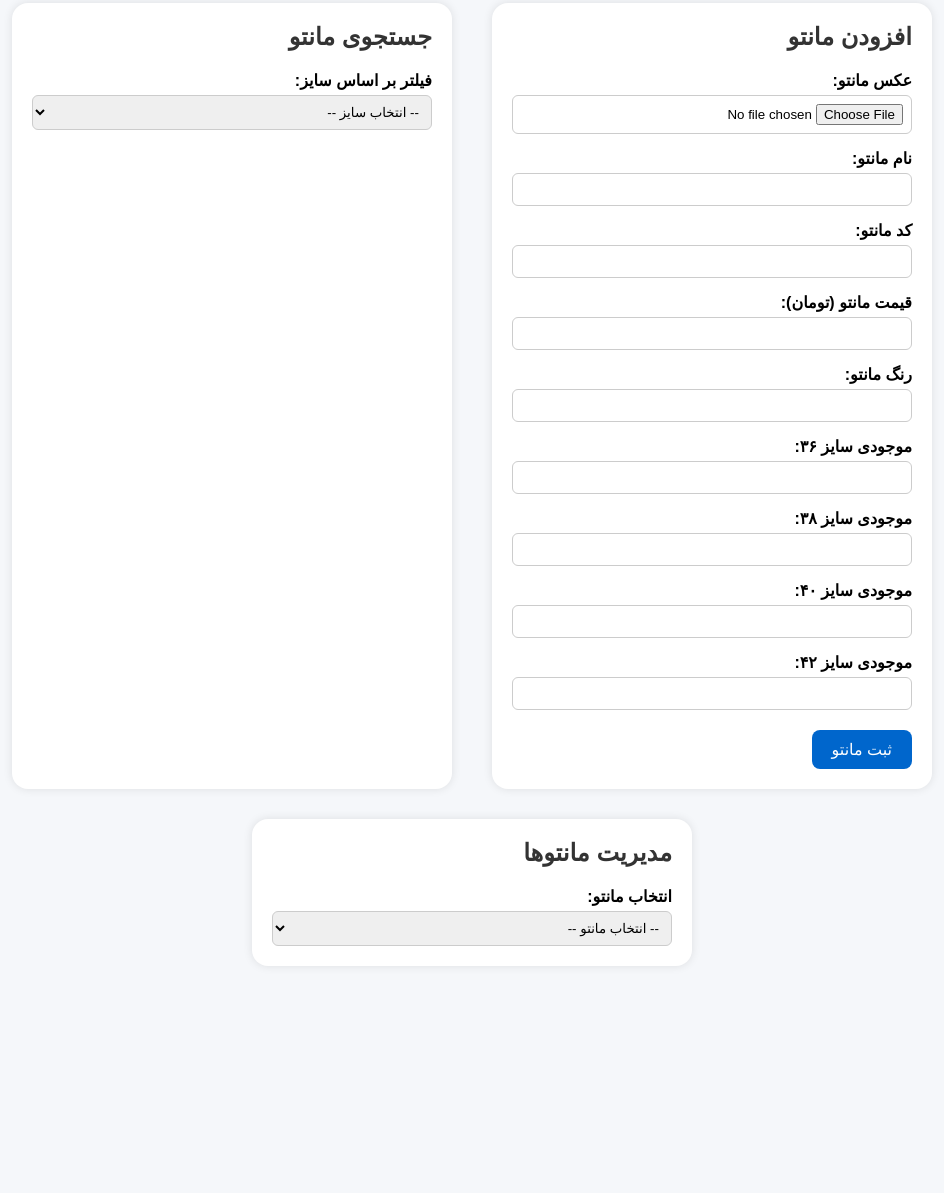
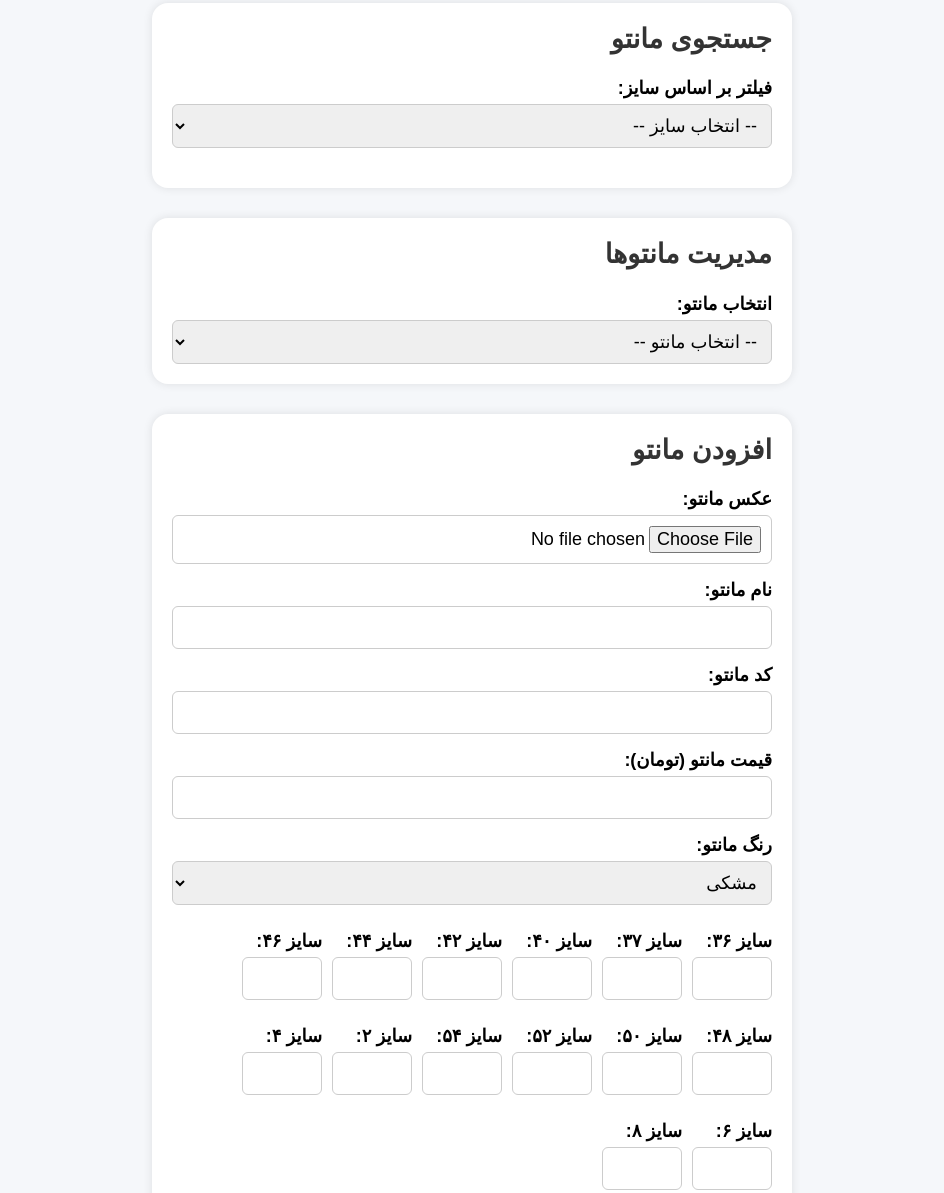
Before and after one commit to nargeskoo/design-manto, a plain HTML site: page index.html in a window 1280 px wide. Shown: the part 17-1210 px from the top of the page, without its empty margins (168-1112 px from the left). Before the commit the page ends 1003 px from the top, so only its background shows below. Drawn offline with Linux system fonts and the light colour scheme.

Commit message:
به‌روزرسانی طراحی صفحه مانتو با نمایش کامل عکس و دکمه ثبت تغییرات

```diff
--- a/index.html
+++ b/index.html
@@ -10,20 +10,15 @@
       background-color: #f5f7fa;
       margin: 0;
       padding: 20px;
-    }
-    .container {
-      display: flex;
-      gap: 40px;
-      flex-wrap: wrap;
-      justify-content: center;
+      font-size: 18px;
     }
     .section {
       background-color: white;
       padding: 20px;
       border-radius: 16px;
       box-shadow: 0 0 10px rgba(0,0,0,0.1);
-      width: 400px;
-      margin-bottom: 30px;
+      max-width: 600px;
+      margin: 0 auto 30px;
     }
     .section h2 {
       margin-top: 0;
@@ -36,11 +31,12 @@
     }
     input[type="text"], input[type="number"], input[type="file"], select {
       width: 100%;
-      padding: 8px;
+      padding: 10px;
       margin-top: 5px;
       border: 1px solid #ccc;
       border-radius: 6px;
       box-sizing: border-box;
+      font-size: 18px;
     }
     button {
       margin-top: 20px;
@@ -50,7 +46,7 @@
       border: none;
       border-radius: 8px;
       cursor: pointer;
-      font-size: 16px;
+      font-size: 18px;
     }
     button:hover {
       background-color: #004a99;
@@ -61,7 +57,7 @@
     .manto-item {
       border: 1px solid #ddd;
       padding: 10px;
-      margin-bottom: 10px;
+      margin-bottom: 20px;
       border-radius: 8px;
       cursor: pointer;
     }
@@ -70,7 +66,7 @@
     }
     .details {
       margin-top: 10px;
-      font-size: 14px;
+      font-size: 16px;
       color: #555;
     }
     #manageSection div {
@@ -81,15 +77,65 @@
       padding: 2px 10px;
     }
     img.preview {
-      max-width: 100%;
-      max-height: 150px;
+      width: 100%;
+      height: auto;
+      max-height: 400px;
+      object-fit: contain;
       margin-top: 10px;
       border-radius: 8px;
+    }
+    .size-grid {
+      display: flex;
+      flex-wrap: wrap;
+      gap: 10px;
+      margin-top: 10px;
+    }
+    .size-grid label {
+      width: 80px;
     }
   </style>
 </head>
 <body>
-  <div class="container">
+
+  <!-- جستجو -->
+  <div class="section">
+    <h2>جستجوی مانتو</h2>
+    <label for="sizeFilter">فیلتر بر اساس سایز:</label>
+    <select id="sizeFilter">
+      <option value="">-- انتخاب سایز --</option>
+      <option value="36">۳۶</option>
+      <option value="37">۳۷</option>
+      <option value="40">۴۰</option>
+      <option value="42">۴۲</option>
+      <option value="44">۴۴</option>
+      <option value="46">۴۶</option>
+      <option value="48">۴۸</option>
+      <option value="50">۵۰</option>
+      <option value="52">۵۲</option>
+      <option value="54">۵۴</option>
+      <option value="2">۲</option>
+      <option value="4">۴</option>
+      <option value="6">۶</option>
+      <option value="8">۸</option>
+    </select>
+    <div class="manto-list" id="mantoList"></div>
+  </div>
+
+  <!-- مدیریت مانتوها -->
+  <div class="section">
+    <h2>مدیریت مانتوها</h2>
+    <label for="manageSelect">انتخاب مانتو:</label>
+    <select id="manageSelect">
+      <option value="">-- انتخاب مانتو --</option>
+    </select>
+    <div id="manageSection" style="margin-top: 20px; display: none;">
+      <img id="managePhoto" class="preview" src="" alt="نمایش عکس">
+      <h3>موجودی سایزها:</h3>
+      <div id="sizeControls"></div>
+      <button id="saveChangesBtn" style="background-color: green; color: white; margin-top: 20px;">ثبت تغییرات</button>
+    </div>
+  </div>
+
   <!-- افزودن مانتو -->
   <div class="section">
     <h2>افزودن مانتو</h2>
@@ -107,54 +153,36 @@
       <input type="number" id="price">
 
       <label for="color">رنگ مانتو:</label>
-        <input type="text" id="color">
+      <select id="color">
+        <option>مشکی</option>
+        <option>سرمه‌ای</option>
+        <option>طوسی</option>
+        <option>ذغالی</option>
+        <option>سبز</option>
+        <option>کرم</option>
+        <option>آبی</option>
+        <option>سایر</option>
+      </select>
 
-        <label for="size36">موجودی سایز ۳۶:</label>
-        <input type="number" id="size36">
-
-        <label for="size38">موجودی سایز ۳۸:</label>
-        <input type="number" id="size38">
-
-        <label for="size40">موجودی سایز ۴۰:</label>
-        <input type="number" id="size40">
-
-        <label for="size42">موجودی سایز ۴۲:</label>
-        <input type="number" id="size42">
+      <div class="size-grid">
+        <label>سایز ۳۶:<input type="number" id="size36"></label>
+        <label>سایز ۳۷:<input type="number" id="size37"></label>
+        <label>سایز ۴۰:<input type="number" id="size40"></label>
+        <label>سایز ۴۲:<input type="number" id="size42"></label>
+        <label>سایز ۴۴:<input type="number" id="size44"></label>
+        <label>سایز ۴۶:<input type="number" id="size46"></label>
+        <label>سایز ۴۸:<input type="number" id="size48"></label>
+        <label>سایز ۵۰:<input type="number" id="size50"></label>
+        <label>سایز ۵۲:<input type="number" id="size52"></label>
+        <label>سایز ۵۴:<input type="number" id="size54"></label>
+        <label>سایز ۲:<input type="number" id="size2"></label>
+        <label>سایز ۴:<input type="number" id="size4"></label>
+        <label>سایز ۶:<input type="number" id="size6"></label>
+        <label>سایز ۸:<input type="number" id="size8"></label>
+      </div>
 
       <button type="submit">ثبت مانتو</button>
     </form>
-    </div>
-
-    <!-- جستجو -->
-    <div class="section">
-      <h2>جستجوی مانتو</h2>
-      <label for="sizeFilter">فیلتر بر اساس سایز:</label>
-      <select id="sizeFilter">
-        <option value="">-- انتخاب سایز --</option>
-        <option value="36">۳۶</option>
-        <option value="38">۳۸</option>
-        <option value="40">۴۰</option>
-        <option value="42">۴۲</option>
-      </select>
-
-      <div class="manto-list" id="mantoList"></div>
-    </div>
-  </div>
-
-  <!-- مدیریت مانتوها -->
-  <div class="section" style="max-width: 500px; margin: 0 auto;">
-    <h2>مدیریت مانتوها</h2>
-    <label for="manageSelect">انتخاب مانتو:</label>
-    <select id="manageSelect">
-      <option value="">-- انتخاب مانتو --</option>
-    </select>
-
-    <div id="manageSection" style="margin-top: 20px; display: none;">
-      <img id="managePhoto" class="preview" src="" alt="نمایش عکس">
-      <h3>موجودی سایزها:</h3>
-      <div id="sizeControls"></div>
-      <button id="saveChangesBtn" style="background-color: green; color: white; margin-top: 20px;">ثبت تغییرات</button>
-    </div>
   </div>
 
   <script>
@@ -166,7 +194,6 @@
     const sizeControls = document.getElementById("sizeControls");
     const managePhoto = document.getElementById("managePhoto");
     const saveChangesBtn = document.getElementById("saveChangesBtn");
-
     let mantos = [];
 
     form.addEventListener("submit", function(e) {
@@ -174,18 +201,17 @@
       const reader = new FileReader();
       const file = document.getElementById("photo").files[0];
       reader.onload = function() {
+        const sizes = {};
+        ["36","37","40","42","44","46","48","50","52","54","2","4","6","8"].forEach(size => {
+          sizes[size] = parseInt(document.getElementById("size"+size).value) || 0;
+        });
         const manto = {
           name: document.getElementById("name").value,
           code: document.getElementById("code").value,
           price: document.getElementById("price").value,
           color: document.getElementById("color").value,
           photo: reader.result,
-          sizes: {
-            "36": parseInt(document.getElementById("size36").value) || 0,
-            "38": parseInt(document.getElementById("size38").value) || 0,
-            "40": parseInt(document.getElementById("size40").value) || 0,
-            "42": parseInt(document.getElementById("size42").value) || 0
-          }
+          sizes
         };
         mantos.push(manto);
         form.reset();
@@ -208,10 +234,7 @@
             <strong>${manto.name}</strong> (کد: ${manto.code}) - ${manto.color} - ${manto.price} تومان
             <br><img src="${manto.photo}" class="preview">
             <div class="details" style="display: none;">
-              سایز ۳۶: ${manto.sizes["36"]}<br>
-              سایز ۳۸: ${manto.sizes["38"]}<br>
-              سایز ۴۰: ${manto.sizes["40"]}<br>
-              سایز ۴۲: ${manto.sizes["42"]}
+              ${Object.entries(manto.sizes).map(([s,v]) => `سایز ${s}: ${v}`).join('<br>')}
             </div>
           `;
           div.addEventListener("click", () => {
@@ -244,11 +267,7 @@
       managePhoto.src = manto.photo;
       for (const size in manto.sizes) {
         const div = document.createElement("div");
-        div.innerHTML = `
-          سایز ${size}:
-          <span id="count-${size}">${manto.sizes[size]}</span>
-          <button onclick="decreaseSize(${selectedIndex}, '${size}')"> - </button>
-        `;
+        div.innerHTML = `سایز ${size}: <span id="count-${size}">${manto.sizes[size]}</span> <button onclick="decreaseSize(${selectedIndex}, '${size}')"> - </button>`;
         sizeControls.appendChild(div);
       }
       manageSection.style.display = "block";
```
Lines whose indentation alone changed are shown as unchanged.
